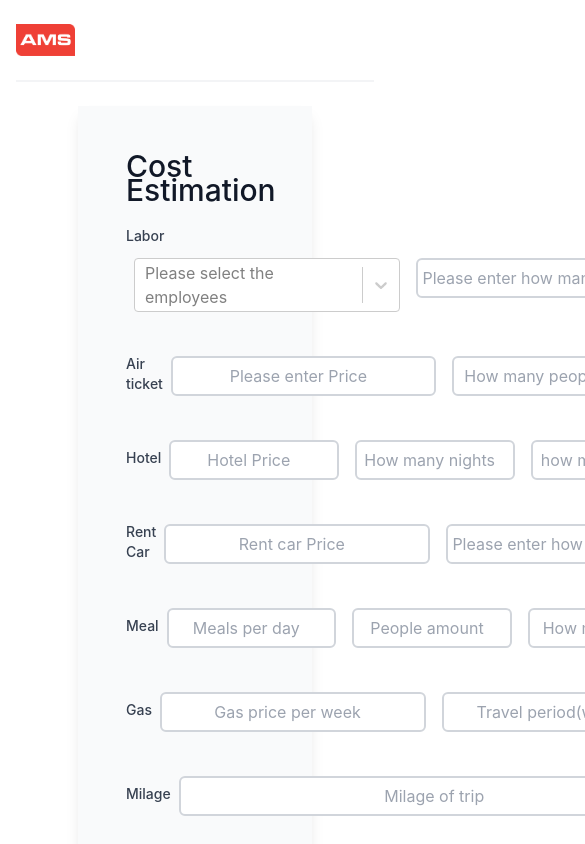
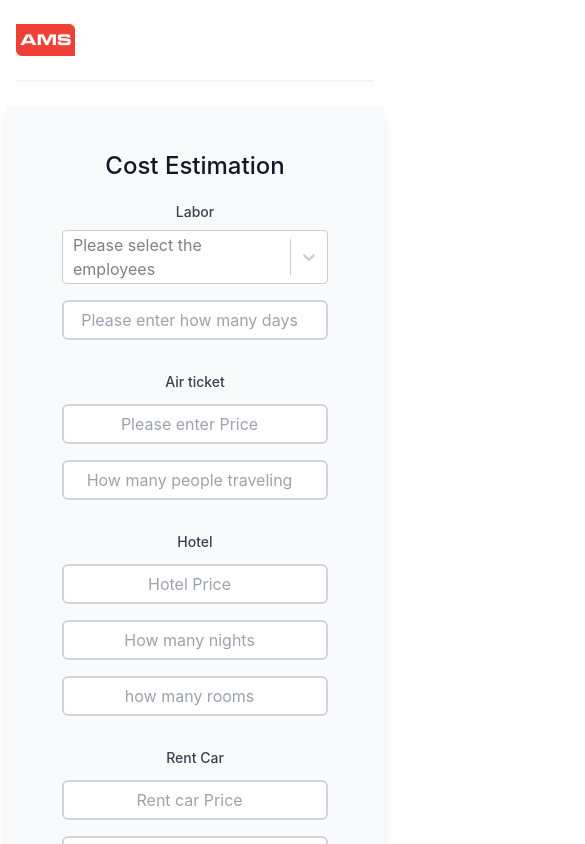
Before and after one commit to Yul857/Commiation-Calculator, a React (Create React App) app: page / in a window 390 px wide. Shown: the top 844 px of the page, 585 px wide, since content can reach past the window. Built offline with nearby package versions, Linux system fonts and the light colour scheme.

Commit message:
make it responsive

```diff
--- a/src/Components/CostForm.js
+++ b/src/Components/CostForm.js
@@ -36,29 +36,29 @@ export default function CostForm() {
 
   return (
     <div className="flex justify-center">
-      <div className="m-4 p-4 bg-gray-50 content-center w-3/5 shadow-lg">
+      <div className="m-4 p-4 bg-gray-50 content-center lg:w-3/5 shadow-lg">
         <form className="space-y-8 divide-y divide-gray-200">
           <div className="space-y-8 divide-y divide-gray-200 sm:space-y-5">
             <div className="pt-8 space-y-6 sm:pt-10 sm:space-y-5">
               <div>
-                <h3 className="text-3xl leading-6 font-medium text-gray-900 px-4 mx-4">
+                <h3 className="text-2xl lg:text-3xl lg:text-left text-center leading-6 font-medium text-gray-900 px-4 mx-4">
                   Cost Estimation
                 </h3>
               </div>
               <div className="space-y-6 sm:space-y-5 px-4 mx-4 ">
-                <div className="justify-between items-center xs:flex">
+                <div className="justify-between items-center lg:flex">
                   <div>
                     <label
                       htmlFor="laborDay"
-                      className="block text-sm font-medium text-gray-700 sm:mt-px sm:pt-2 "
+                      className="block text-sm font-medium text-gray-700 sm:mt-px sm:pt-2 text-center"
                     >
                       Labor
                     </label>
                   </div>
 
-                  <div className="mt-1 flex md:mr-20">
+                  <div className="mt-1 lg:flex lg:mr-20">
                     <div className="m-2">
-                      <TagsMultiSelect className="w-60"/>
+                      <TagsMultiSelect />
                     </div>
                     <div>
                       <input
@@ -69,24 +69,24 @@ export default function CostForm() {
                         type="number"
                         name="laborDay"
                         id="laborDay"
-                        className="w-60 h-10 rounded-md m-2 border-2 border-gray-300"
+                        className="w-66 lg:w-60 h-10 rounded-md m-2 border-2 border-gray-300"
                         style={{textAlign: "center"}}
                       />
                     </div>
                   </div>
                 </div>
 
-                <div className="flex justify-between items-center">
+                <div className="lg:flex justify-between items-center">
                   <div>
                     <label
                       htmlFor="air-Price"
-                      className="block text-sm font-medium text-gray-700 sm:mt-px sm:pt-2"
+                      className="block text-sm font-medium text-gray-700 sm:mt-px sm:pt-2 text-center"
                     >
                       Air ticket
                     </label>
                   </div>
 
-                  <div className="mt-1 sm:mt-0 flex justify-between md:mr-20">
+                  <div className="mt-1 sm:mt-0 lg:flex justify-between lg:mr-20">
                     <div>
                       <input
                         onChange={(event) => {
@@ -109,23 +109,23 @@ export default function CostForm() {
                         type="number"
                         name="air-People"
                         id="air-People"
-                        className="w-60 h-10 rounded-md m-2 border-2 border-gray-300"
+                        className="w-66 lg:w-60 h-10 rounded-md m-2 border-2 border-gray-300"
                         style={{textAlign: "center"}}
                       />
                     </div>
                   </div>
                 </div>
 
-                <div className="flex justify-between items-center">
+                <div className="lg:flex justify-between items-center">
                   <div>
                     <label
                       htmlFor="hotelPrice"
-                      className="block text-sm font-medium text-gray-700 sm:mt-px sm:pt-2"
+                      className="block text-sm font-medium text-gray-700 sm:mt-px sm:pt-2 text-center"
                     >
                       Hotel
                     </label>
                   </div>
-                  <div className="mt-1 sm:mt-0 flex justify-between md:mr-20">
+                  <div className="mt-1 sm:mt-0 lg:flex justify-between lg:mr-20">
                     <div>
                       <input
                         onChange={(event) => {
@@ -135,7 +135,7 @@ export default function CostForm() {
                         type="number"
                         name="hotelPrice"
                         id="hotelPrice"
-                        className="w-42 h-10 rounded-md m-2 border-2 border-gray-300"
+                        className="w-66 lg:w-42 h-10 rounded-md m-2 border-2 border-gray-300"
                         style={{textAlign: "center"}}
                       />
                     </div>
@@ -148,7 +148,7 @@ export default function CostForm() {
                         type="number"
                         name="hotelNights"
                         id="hotelNights"
-                        className="w-40 h-10 rounded-md m-2 border-2 border-gray-300"
+                        className="w-66 lg:w-40 h-10 rounded-md m-2 border-2 border-gray-300"
                         style={{textAlign: "center"}}
                       />
                     </div>
@@ -161,21 +161,21 @@ export default function CostForm() {
                         type="number"
                         name="roomQuantity"
                         id="RoomQuantity"
-                        className="w-40 h-10 rounded-md m-2 border-2 border-gray-300"
+                        className="w-66 lg:w-40 h-10 rounded-md m-2 border-2 border-gray-300"
                         style={{textAlign: "center"}}
                       />
                     </div>
                   </div>
                 </div>
 
-                <div className="flex justify-between items-center">
+                <div className="lg:flex justify-between items-center">
                   <label
                     htmlFor="rent-car"
-                    className="block text-sm font-medium text-gray-700 sm:mt-px sm:pt-2"
+                    className="block text-sm font-medium text-gray-700 sm:mt-px sm:pt-2 text-center"
                   >
                     Rent Car
                   </label>
-                  <div className="mt-1 sm:mt-0 flex justify-between md:mr-20">
+                  <div className="mt-1 sm:mt-0 lg:flex justify-between lg:mr-20">
                     <div>
                       <input
                         onChange={(event) => {
@@ -198,21 +198,21 @@ export default function CostForm() {
                         type="number"
                         name="carDay"
                         id="carDay"
-                        className="w-60 h-10 rounded-md m-2 border-2 border-gray-300"
+                        className="w-66 lg:w-60 h-10 rounded-md m-2 border-2 border-gray-300"
                         style={{textAlign: "center"}}
                       />
                     </div>
                   </div>
                 </div>
 
-                <div className="flex justify-between items-center">
+                <div className="lg:flex justify-between items-center">
                   <label
                     htmlFor="meal"
-                    className="block text-sm font-medium text-gray-700 sm:mt-px sm:pt-2"
+                    className="block text-sm font-medium text-gray-700 sm:mt-px sm:pt-2 text-center"
                   >
                     Meal
                   </label>
-                  <div className="mt-1 sm:mt-0 flex justify-between md:mr-20">
+                  <div className="mt-1 sm:mt-0 lg:flex justify-between lg:mr-20">
                     <div>
                       <input
                         onChange={(event) => {
@@ -222,7 +222,7 @@ export default function CostForm() {
                         type="number"
                         name="mealNumber"
                         id="mealNumber"
-                        className="w-42 h-10 rounded-md m-2 border-2 border-gray-300"
+                        className="w-66 lg:w-42 h-10 rounded-md m-2 border-2 border-gray-300"
                         style={{textAlign: "center"}}
                       />
                     </div>
@@ -235,7 +235,7 @@ export default function CostForm() {
                         type="number"
                         name="mealPeople"
                         id="mealPeople"
-                        className="w-40 h-10 rounded-md m-2 border-2 border-gray-300"
+                        className="w-66 lg:w-40 h-10 rounded-md m-2 border-2 border-gray-300"
                         style={{textAlign: "center"}}
                       />
                     </div>
@@ -248,21 +248,21 @@ export default function CostForm() {
                         type="number"
                         name="mealDays"
                         id="mealDays"
-                        className="w-40 h-10 rounded-md m-2 border-2 border-gray-300"
+                        className="w-66 lg:w-40 h-10 rounded-md m-2 border-2 border-gray-300"
                         style={{textAlign: "center"}}
                       />
                     </div>
                   </div>
                 </div>
 
-                <div className="flex justify-between items-center">
+                <div className="lg:flex justify-between items-center">
                   <label
                     htmlFor="gas"
-                    className="block text-sm font-medium text-gray-700 sm:mt-px sm:pt-2"
+                    className="block text-sm font-medium text-gray-700 sm:mt-px sm:pt-2 text-center"
                   >
                     Gas
                   </label>
-                  <div className="mt-1 sm:mt-0 flex justify-between md:mr-20">
+                  <div className="mt-1 sm:mt-0 lg:flex justify-between md:mr-20">
                     <div>
                       <input
                         onChange={(event) => {
@@ -285,21 +285,21 @@ export default function CostForm() {
                         type="number"
                         name="gasWeeks"
                         id="gasWeeks"
-                        className="w-60 h-10 rounded-md m-2 border-2 border-gray-300"
+                        className="w-66 lg:w-60 h-10 rounded-md m-2 border-2 border-gray-300"
                         style={{textAlign: "center"}}
                       />
                     </div>
                   </div>
                 </div>
 
-                <div className="flex justify-between items-center">
+                <div className="lg:flex justify-between items-center">
                   <label
                     htmlFor="milage"
-                    className="block text-sm font-medium text-gray-700 sm:mt-px sm:pt-2"
+                    className="block text-sm font-medium text-gray-700 sm:mt-px sm:pt-2 text-center"
                   >
                     Milage
                   </label>
-                  <div className="mt-1 sm:mt-0 flex justify-between md:mr-20">
+                  <div className="mt-1 sm:mt-0 lg:flex justify-between md:mr-20">
                     <div>
                       <input
                         onChange={(event) => {
@@ -309,21 +309,21 @@ export default function CostForm() {
                         type="number"
                         name="milage"
                         id="milage"
-                        className="w-120 h-10 rounded-md m-2 border-2 border-gray-300"
+                        className="w-66 lg:w-120 h-10 rounded-md m-2 border-2 border-gray-300"
                         style={{textAlign: "center"}}
                       />
                     </div>
                   </div>
                 </div>
 
-                <div className="flex justify-between items-center">
+                <div className="lg:flex justify-between items-center">
                   <label
                     htmlFor="extra"
-                    className="block text-sm font-medium text-gray-700 sm:mt-px sm:pt-2"
+                    className="block text-sm font-medium text-gray-700 sm:mt-px sm:pt-2 text-center"
                   >
                     Extra
                   </label>
-                  <div className="mt-1 sm:mt-0 flex justify-between md:mr-20">
+                  <div className="mt-1 sm:mt-0 lg:flex justify-between md:mr-20">
                     <div>
                       <input
                         onChange={(event) => {
@@ -333,7 +333,7 @@ export default function CostForm() {
                         type="number"
                         name="extra"
                         id="extra"
-                        className="w-120 h-10 rounded-md m-2 border-2 border-gray-300"
+                        className="w-66 lg:w-120 h-10 rounded-md m-2 border-2 border-gray-300"
                         style={{textAlign: "center"}}
                       />
                     </div>
```
Also changed, not shown: src/images/image003-2.png (deleted), src/images/image003.jpg (deleted).
